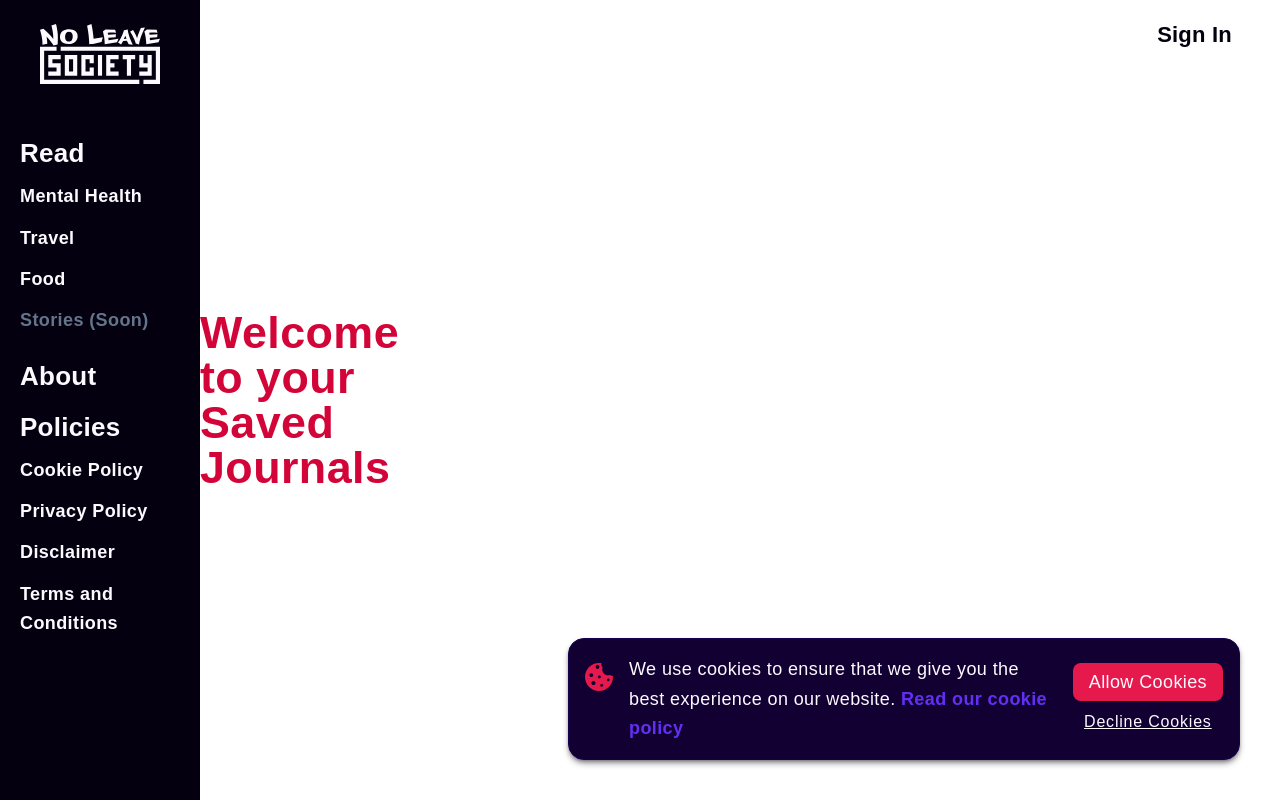
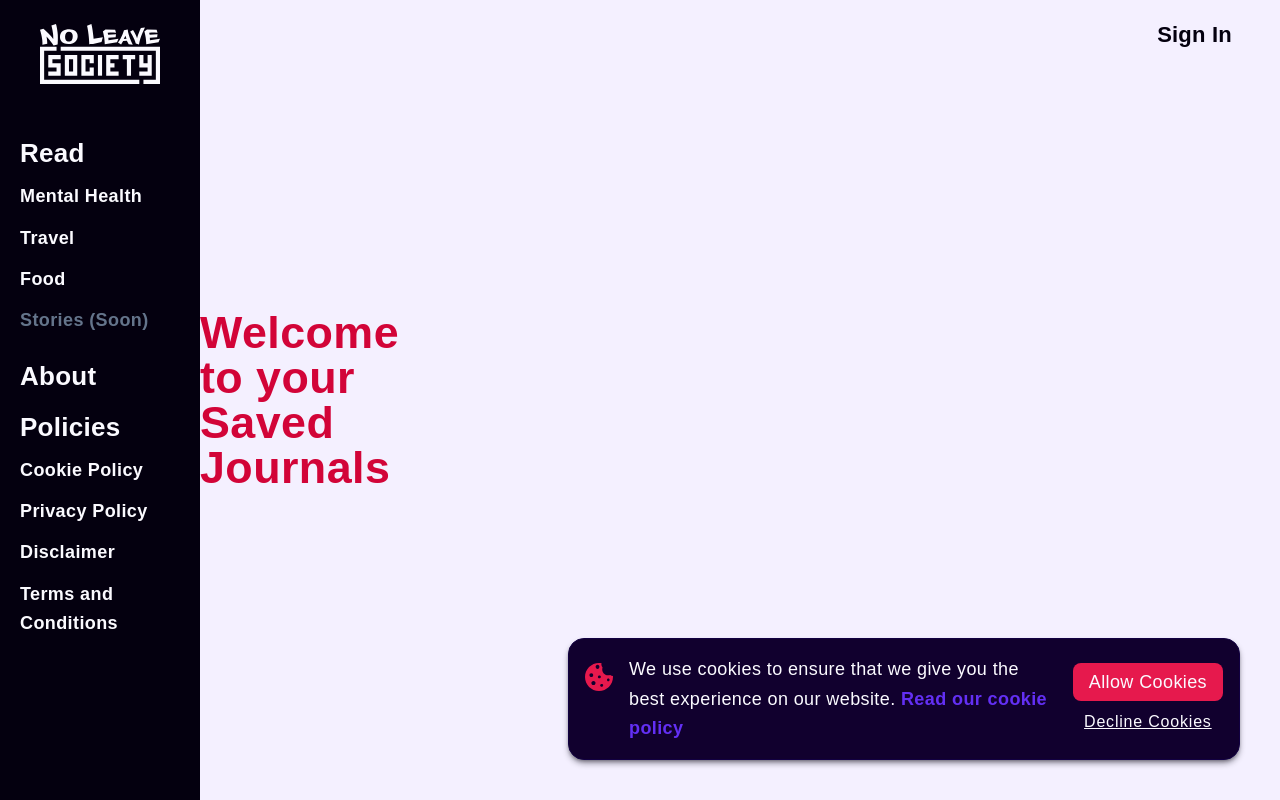
Before and after one commit to AggroGoose/jwol-next-ghost, a Next.js app: page /user/saved in a window 1280 px wide. Shown: the top 800 px of the page. Built offline with nearby package versions, Linux system fonts and the light colour scheme; no server answers; a web font is replaced by a local one.

Commit message:
Additional color adjustments

```diff
--- a/app/layout.tsx
+++ b/app/layout.tsx
@@ -45,7 +45,7 @@ export default function RootLayout({
       <GoogleAnalytics GA_MEASUREMENT_ID="G-JC47HREZJY" />
       <body>
         <ContextProvider>
-          <div className="grid grid-cols-sideBar max-w-[100vw] break-words">
+          <div className="grid grid-cols-sideBar max-w-[100vw] break-words bg-subtle-light">
             <div className="fixed w-screen h-screen top-0 -z-[2]" />
             <SideNav />
             <main className="content-grid min-h-screen grid grid-cols-1 xl:grid-cols-mainGrid">
--- a/lib/components/blocks/callout/blockCallout.tsx
+++ b/lib/components/blocks/callout/blockCallout.tsx
@@ -3,7 +3,7 @@ import JoshHeadBoba from "./SVG/joshHeadBoba";
 export default function BlockCallout({ block }: { block: LexicalCallout }) {
   return (
     <div className="text-center items-center justify-center grid grid-cols-6 md:text-lg font-medium tracking-ps col-start-main col-end-main gap-4 md:grid-cols-5 md:gap-0">
-      <JoshHeadBoba className="aspect-[1/2] col-span-2 w-[64px] -scale-x-100 mx-auto fill-subtle-flip2 md:col-span-1 md:w-[75px]" />
+      <JoshHeadBoba className="aspect-[1/2] col-span-2 w-[64px] -scale-x-100 mx-auto fill-primary-900 md:col-span-1 md:w-[75px]" />
       <div
         className="col-span-4 border-[3px] border-solid border-fcolor-base w-full px-4 py-6 rounded-lg md:col-span-4 md:px-6 md:py-8"
         dangerouslySetInnerHTML={{ __html: block.calloutText }}
--- a/tailwind.config.js
+++ b/tailwind.config.js
@@ -65,6 +65,7 @@ module.exports = {
           flip: "var(--font-color-flip)",
         },
         subtle: {
+          light: "var(--subtle-color-light)",
           primary: "var(--subtle-color-primary)",
           primary2: "var(--subtle-color-primary2)",
           accent: "var(--subtle-color-accent)",
```
Also changed, not shown: app/tailwind.css.
